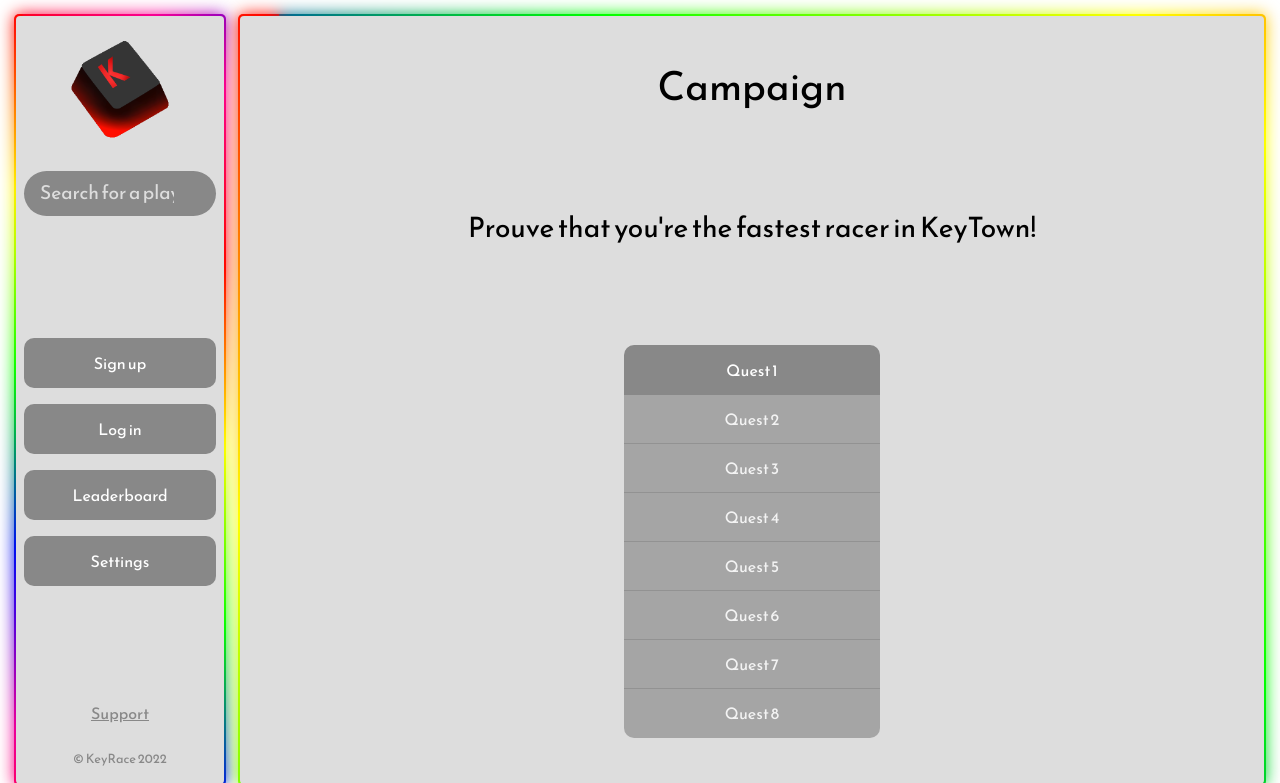
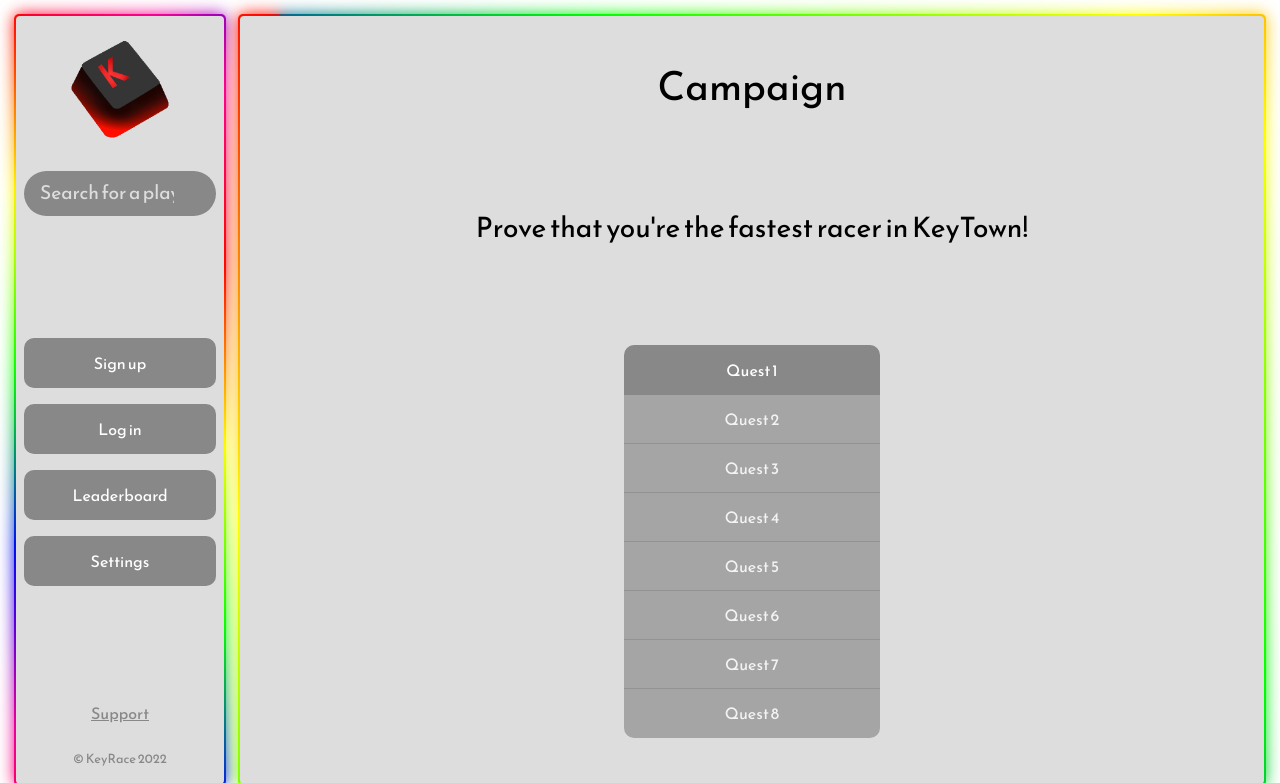
Before and after one commit to opixelum/KeyRace, a PHP site: page /KeyRace/campaign/index.php in a window 1280 px wide. Shown: the top 783 px of the page. Run offline with PHP 8.4, Linux system fonts and the light colour scheme.

Commit message:
Fixed typo

```diff
--- a/campaign/index.php
+++ b/campaign/index.php
@@ -15,7 +15,7 @@
         <main class="col d-flex justify-content-center align-items-center flex-wrap h-100 ms-2 rounded rgb-shadow">
           <h1 class="text-center w-100">Campaign</h1>
           <h3 class="text-center w-100">
-            Prouve that you're the fastest racer in KeyTown!
+            Prove that you're the fastest racer in KeyTown!
           </h3>
           <div class="btn-group-vertical w-25">
             <button type="button" class="btn">Quest 1</button>
```
